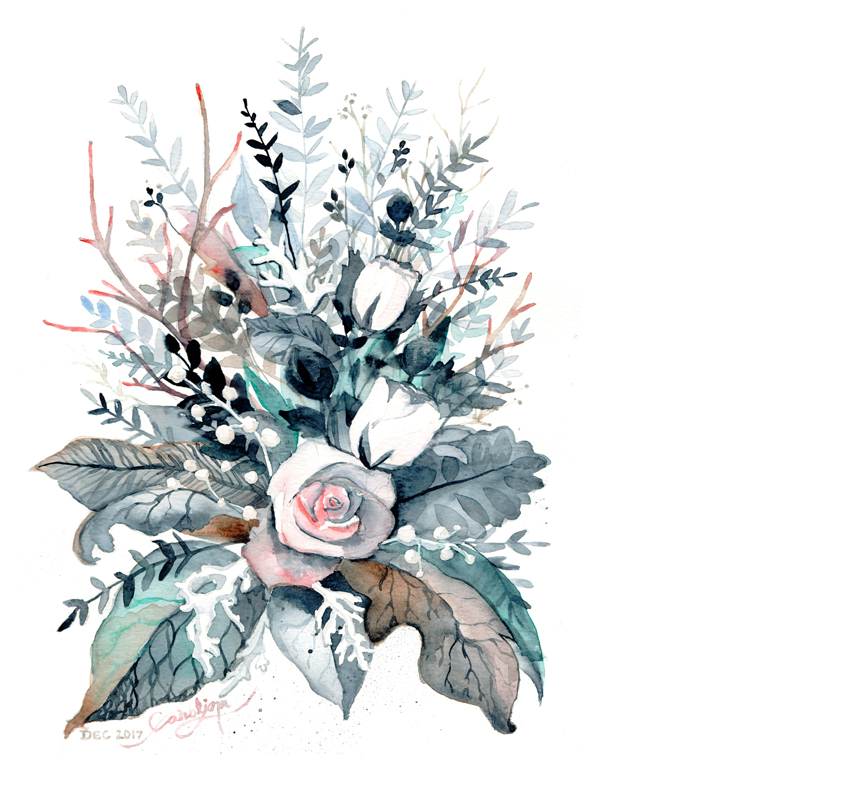
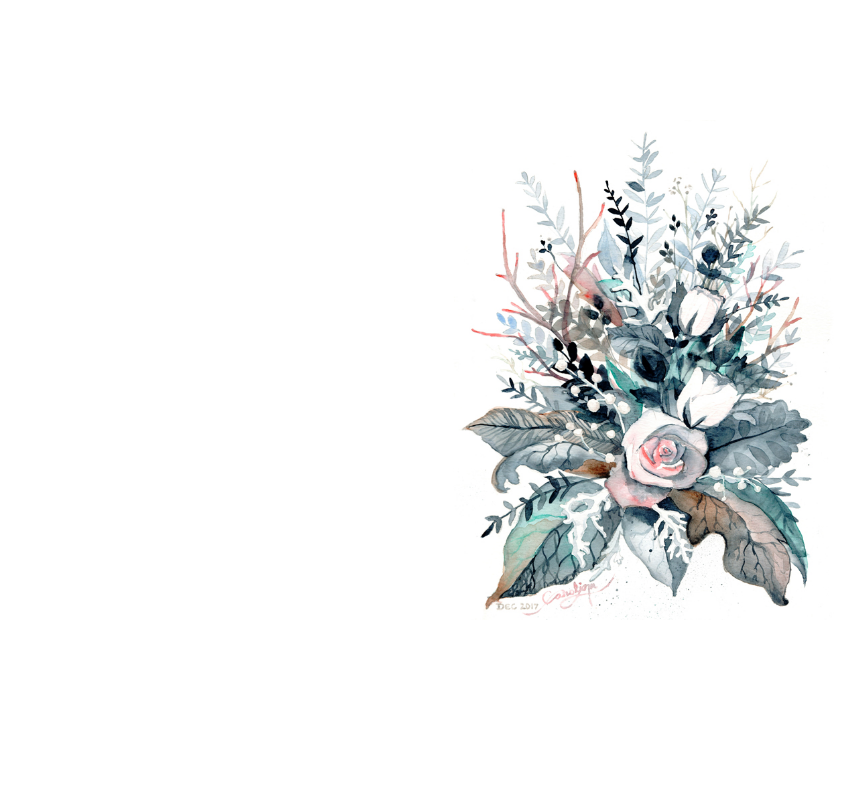
Before and after one commit to CarolinaLi/ArtPortfolio, a plain HTML site: page index.html in a window 1280 px wide. Shown: the whole page, without its empty margins (0-863 px from the left). Drawn offline with Linux system fonts and the light colour scheme.

Commit message:
Add CSS file to position image
Create and link a CSS file to move Frostflowers to the center of the page

```diff
--- a/index.html
+++ b/index.html
@@ -2,12 +2,13 @@
 
     <head>
         <title> CAROLINA LI </title>
+        <link href="style.css" rel="stylesheet" type="text/css">
     </head>
 
 
     <body>
 
-        <img src="Pics/FrostflowersMini.jpg" alt="Frostflowers" />
+        <img src="Pics/FrostflowersMini.jpg" alt="Frostflowers" height="500"/>
 
     </body>
 
--- /dev/null
+++ b/style.css
@@ -0,0 +1,17 @@
+/* CSS Document: ArtPortfolio */
+
+h1 {
+color: orange;
+text-align: center;
+}
+
+img {
+    position: absolute;
+    top: 15%;
+    left: 35%;
+
+    /*display: block;
+    margin-left: auto;
+    margin-right: auto;
+    /*width: 40%;*/
+}
```
